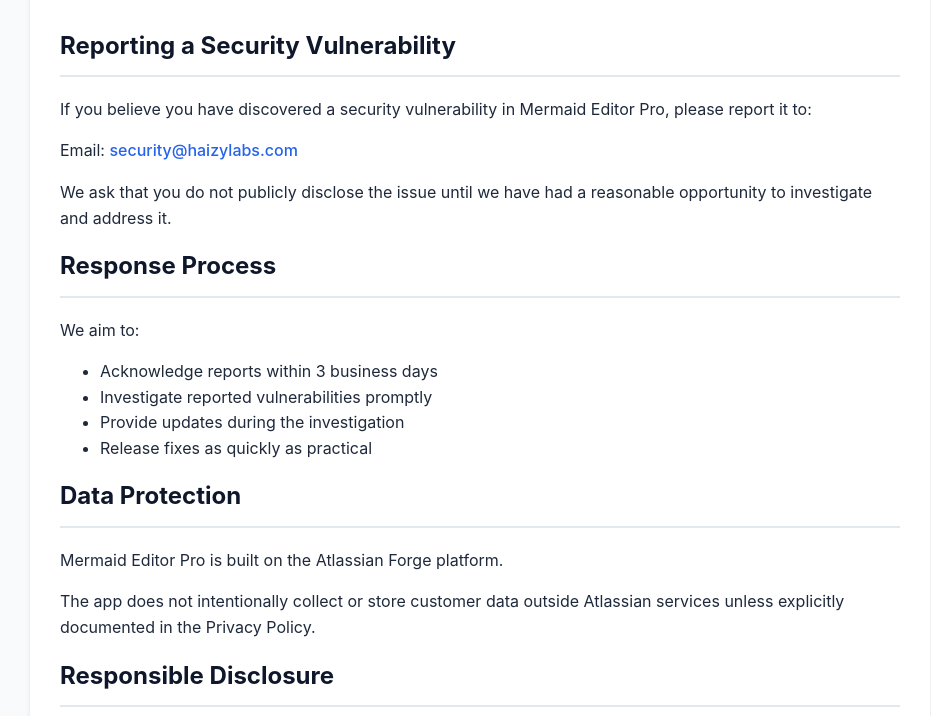
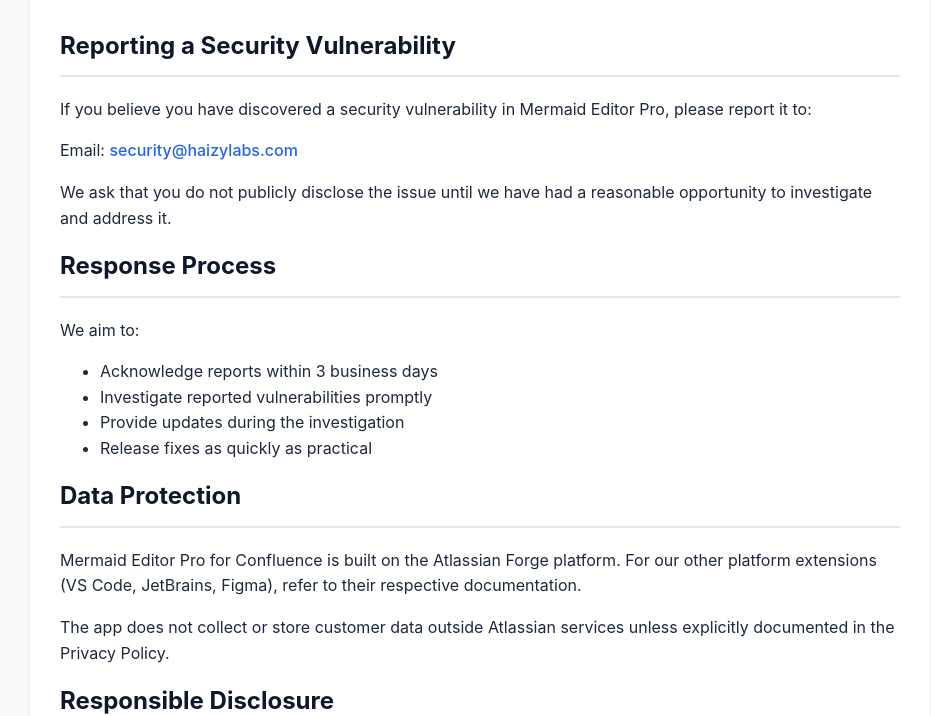
Before and after one commit to haizy-labs/haizy-labs.github.io, a plain HTML site: page security.html in a window 1280 px wide. Shown: the part 253-969 px from the top of the page, without its empty margins (160-1091 px from the left). Drawn offline with Linux system fonts and the light colour scheme.

Commit message:
docs: refine Security Policy wording and use domain email

```diff
--- a/security.html
+++ b/security.html
@@ -32,8 +32,8 @@
             </ul>
 
             <h2>Data Protection</h2>
-            <p>Mermaid Editor Pro is built on the Atlassian Forge platform.</p>
-            <p>The app does not intentionally collect or store customer data outside Atlassian services unless explicitly documented in the Privacy Policy.</p>
+            <p>Mermaid Editor Pro for Confluence is built on the Atlassian Forge platform. For our other platform extensions (VS Code, JetBrains, Figma), refer to their respective documentation.</p>
+            <p>The app does not collect or store customer data outside Atlassian services unless explicitly documented in the Privacy Policy.</p>
 
             <h2>Responsible Disclosure</h2>
             <p>We appreciate responsible disclosure and will work with researchers to validate and resolve legitimate security issues.</p>
```
